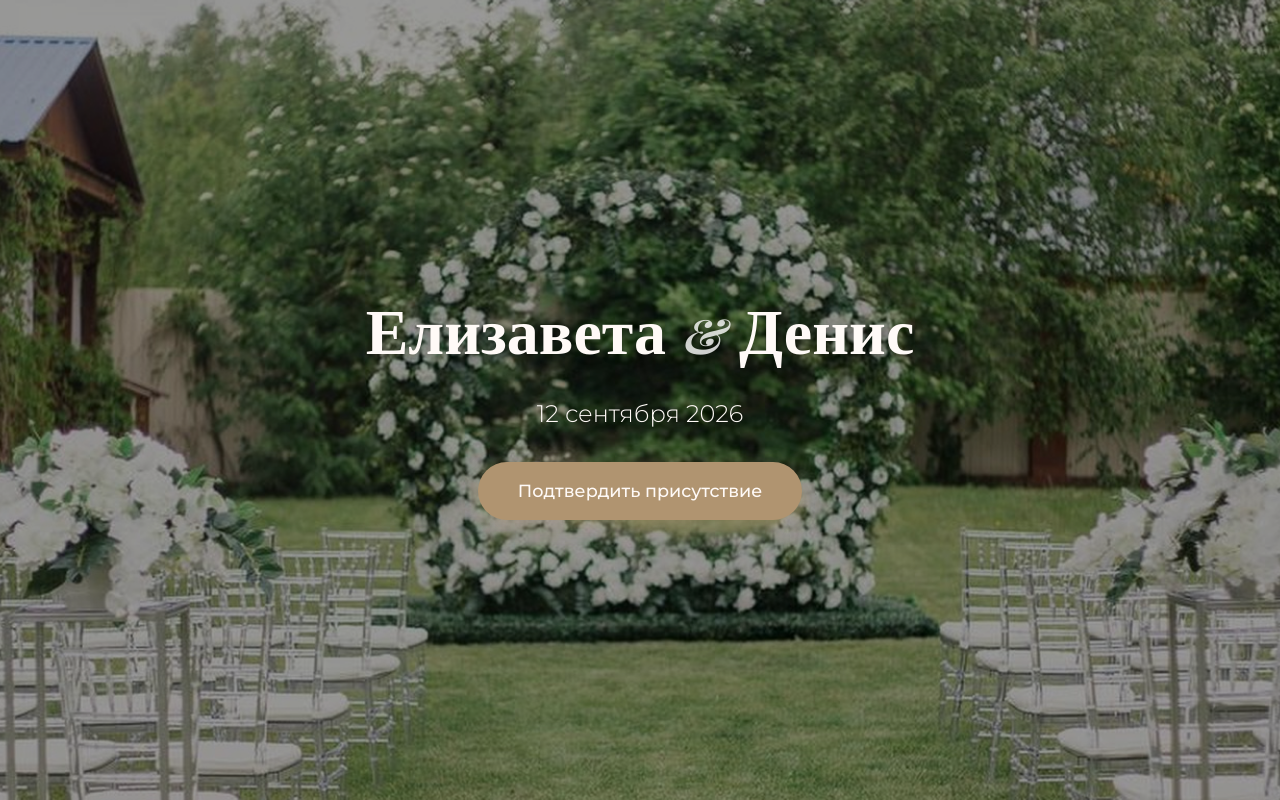
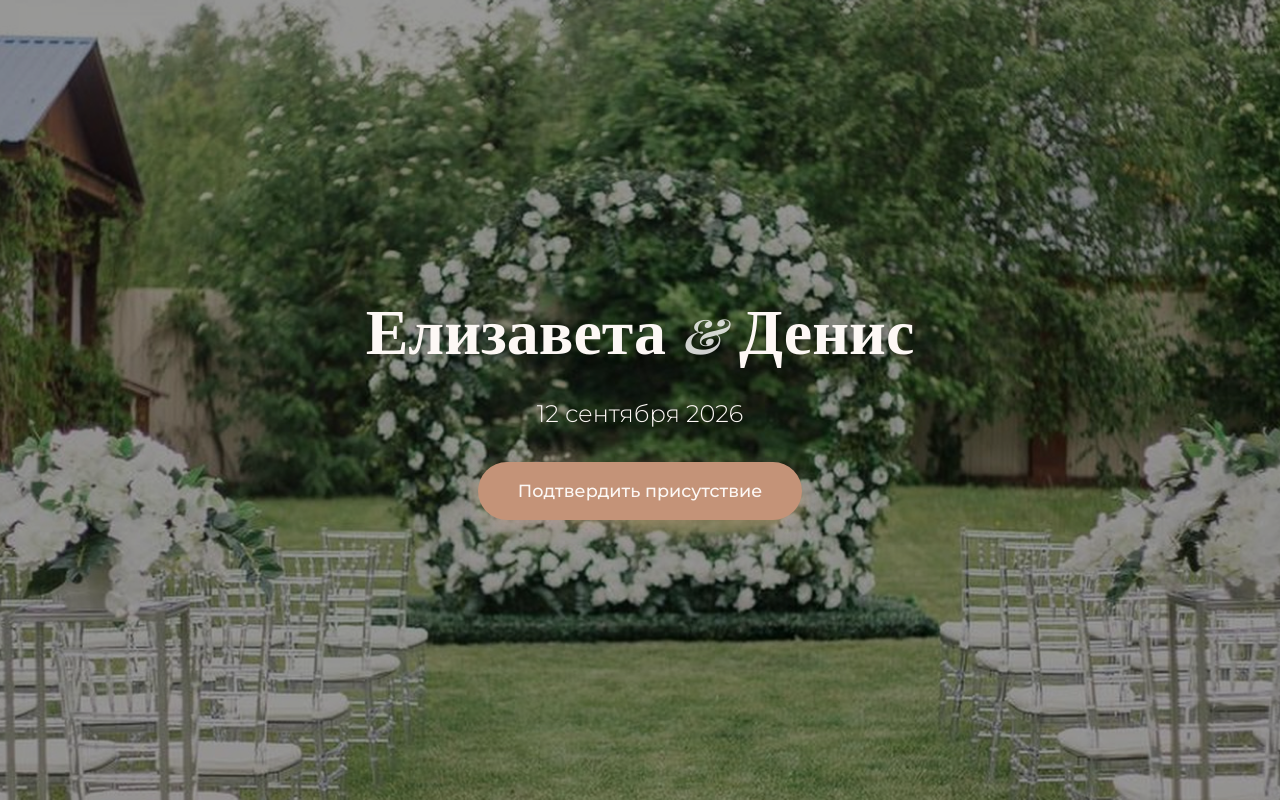
Before and after one commit to 5h4r3r/invitation, a Vue app: page / in a window 1280 px wide. In both pictures the pointer is over the link "Подтвердить присутствие". Shown: the top 800 px of the page. Built offline with nearby package versions, Linux system fonts and the light colour scheme; a web font is replaced by a local one.

Commit message:
update palette: light pink + beige-orange

```diff
--- a/src/assets/main.css
+++ b/src/assets/main.css
@@ -1,10 +1,10 @@
 :root {
-  --pink: #f0e6d8;
-  --champagne: #e8dbc8;
-  --white: #fffaf7;
-  --accent: #c4a882;
+  --pink: #f2e0db;
+  --champagne: #eddccd;
+  --white: #fdf8f5;
+  --accent: #d4a88e;
   --text-dark: #3d2c2a;
-  --text-light: #7a6b63;
+  --text-light: #8a7a72;
 }
 
 * {
@@ -102,13 +102,13 @@ h1, h2, h3, h4 {
   font-size: 1.1rem;
   font-weight: 500;
   transition: all 0.3s ease;
-  box-shadow: 0 4px 15px rgba(196, 168, 130, 0.3);
+  box-shadow: 0 4px 15px rgba(212, 168, 142, 0.3);
 }
 
 .hero .cta-button:hover {
-  background: #b09470;
+  background: #c49378;
   transform: translateY(-3px);
-  box-shadow: 0 6px 20px rgba(196, 168, 130, 0.4);
+  box-shadow: 0 6px 20px rgba(212, 168, 142, 0.4);
 }
 
 /* Section Styles */
@@ -442,7 +442,7 @@ section {
 }
 
 .submit-button:hover {
-  background: #b09470;
+  background: #c49378;
   transform: translateY(-2px);
 }
 
--- a/src/components/FaqSection.vue
+++ b/src/components/FaqSection.vue
@@ -79,7 +79,7 @@ const items = [
 }
 
 .faq-question:hover {
-  background: rgba(196, 168, 130, 0.04);
+  background: rgba(212, 168, 142, 0.04);
 }
 
 .faq-arrow {
--- a/src/components/MapSection.vue
+++ b/src/components/MapSection.vue
@@ -70,7 +70,7 @@ onMounted(() => {
 }
 
 .map-button:hover {
-  background: #b09470;
+  background: #c49378;
   transform: translateY(-2px);
 }
 
--- a/src/components/PhotoGallery.vue
+++ b/src/components/PhotoGallery.vue
@@ -81,7 +81,7 @@ defineProps({
 }
 
 .photo-button:hover {
-  background: #b09470;
+  background: #c49378;
   transform: translateY(-2px);
 }
 </style>
```
Also changed, not shown: public/favicon.svg.
